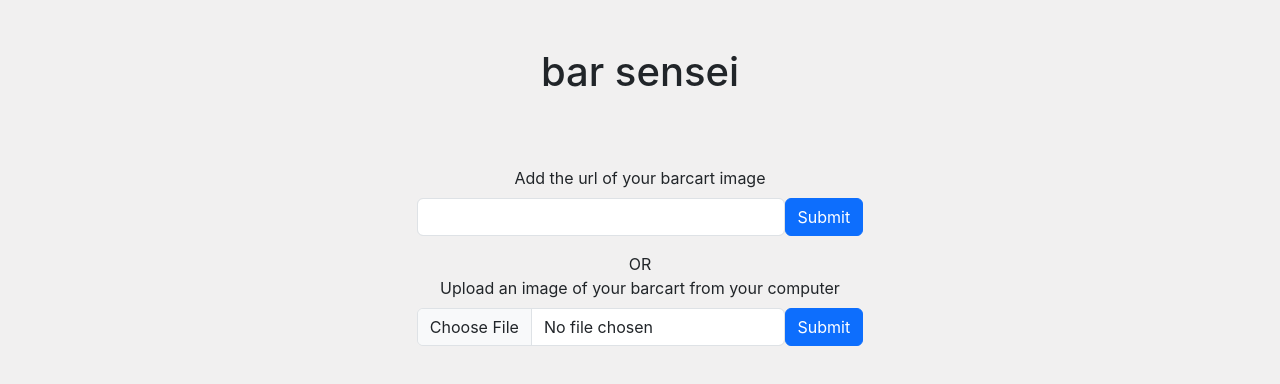
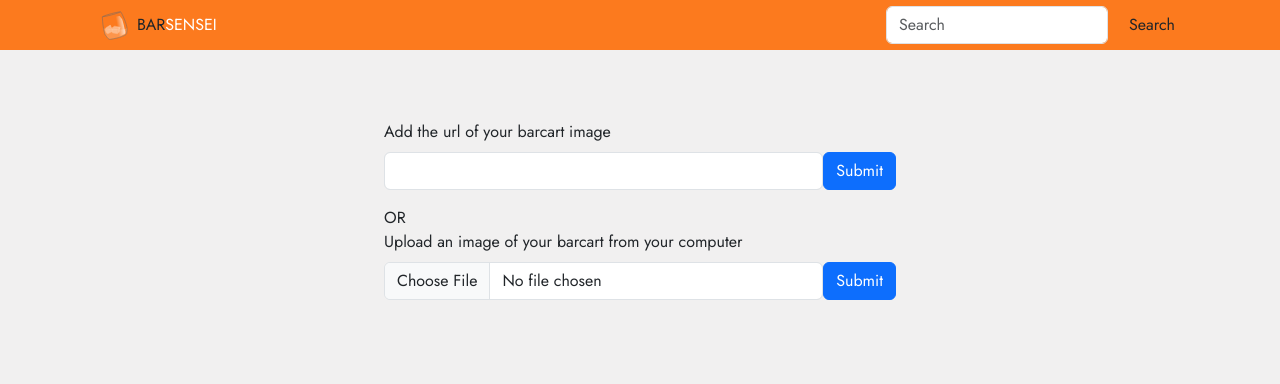
Before and after one commit to kpatterson395/bartender, a Next.js app: page / in a window 1280 px wide. Shown: the top 384 px of the page. Built offline with nearby package versions, Linux system fonts and the light colour scheme.

Commit message:
styles + navbar

```diff
--- /dev/null
+++ b/component/Navbar.js
@@ -0,0 +1,125 @@
+import styles from "../styles/Navbar.module.css";
+
+const Navbar = () => {
+  return (
+    <nav className={`${styles.navbar} navbar`}>
+      <div className="container-fluid">
+        <a className={styles.brand}>
+          <svg
+            width="45"
+            height="50"
+            viewBox="0 0 91 98"
+            fill="none"
+            xmlns="http://www.w3.org/2000/svg"
+          >
+            <path
+              d="M24.2983 59.8806L23.2914 55.1932H71L70.3804 62.6773L69.5285 67.2071L65.656 70.0038L56.4396 73.5489L43.6992 76.7789L36.5739 78L33.7083 77.4485L32.1593 75.8335L28.9839 71.8552L26.6217 68.4676L25.4987 65.0801L24.2983 59.8806Z"
+              fill="#FD954B"
+            />
+            <ellipse
+              cx="23.6955"
+              cy="3.84574"
+              rx="23.6955"
+              ry="3.84574"
+              transform="matrix(0.999999 0.00169834 -0.00164144 0.999999 23.4086 51.1112)"
+              fill="#FC7A1E"
+            />
+            <ellipse
+              cx="6.91378"
+              cy="1.00145"
+              rx="6.91378"
+              ry="1.00145"
+              transform="matrix(0.993748 0.11165 -0.107953 0.994156 26.7939 55.8941)"
+              fill="#FD954B"
+            />
+            <ellipse
+              cx="7.53067"
+              cy="1.00164"
+              rx="7.53067"
+              ry="1.00164"
+              transform="matrix(0.99981 -0.019498 0.0188449 0.999822 40.7012 57.4262)"
+              fill="#FD954B"
+            />
+            <g opacity="0.6">
+              <path
+                d="M29.3167 65.0168L26.2489 59.3005L27.2121 55.9649C27.4358 55.1904 27.9553 54.5361 28.6551 54.1475L36.9581 49.5369L40.8608 56.8088C41.2348 57.5057 41.3207 58.3259 41.0997 59.0912L40.1319 62.4424L33.3581 66.2038C31.9096 67.0082 30.1002 66.4767 29.3167 65.0168Z"
+                fill="white"
+              />
+              <path
+                d="M26.2489 59.3005L29.3167 65.0168C30.1002 66.4767 31.9096 67.0082 33.3581 66.2038L40.1319 62.4424M26.2489 59.3005L35.6454 54.0827M26.2489 59.3005L27.2121 55.9649C27.4358 55.1904 27.9553 54.5361 28.6551 54.1475L36.9581 49.5369M40.1319 62.4424L35.6454 54.0827M40.1319 62.4424L41.0997 59.0912C41.3207 58.3259 41.2348 57.5057 40.8608 56.8088L36.9581 49.5369M35.6454 54.0827L36.9581 49.5369"
+                stroke="#FEE4D2"
+              />
+            </g>
+            <g opacity="0.6">
+              <path
+                d="M40.0047 61.5103L41.3231 54.2209L44.4904 52.0004C45.1467 51.5403 45.9612 51.3645 46.7515 51.5124L57.0279 53.4355L55.3943 62.4679C55.2541 63.2427 54.8154 63.9295 54.1726 64.3801L50.9824 66.6167L42.4196 65.0142C40.791 64.7095 39.7098 63.1407 40.0047 61.5103Z"
+                fill="white"
+              />
+              <path
+                d="M41.3231 54.2209L40.0047 61.5103C39.7098 63.1407 40.791 64.7095 42.4196 65.0142L50.9824 66.6167M41.3231 54.2209L52.8348 56.3752M41.3231 54.2209L44.4904 52.0004C45.1467 51.5403 45.9612 51.3645 46.7515 51.5124L57.0279 53.4355M50.9824 66.6167L52.8348 56.3752M50.9824 66.6167L54.1726 64.3801C54.8154 63.9295 55.2542 63.2427 55.3943 62.4679L57.0279 53.4355M52.8348 56.3752L57.0279 53.4355"
+                stroke="#FEE4D2"
+              />
+            </g>
+            <path
+              opacity="0.4"
+              d="M24.2983 59.8806L23.2914 55.1932C24.2983 56.059 24.9447 56.2226 27.1115 57.068L36.4917 58.4618C41.081 58.5833 45.3272 58.8492 49.6778 58.8492L64.4893 57.7631C69.5285 56.4821 68.2401 56.872 71 55.1932L70.3804 62.6773L69.5285 67.2071L65.656 70.0038L56.4396 73.5489L43.6992 76.7789L36.5739 78L33.7083 77.4485L32.1593 75.8335L28.9839 71.8552L26.6217 68.4676L25.4987 65.0801L24.2983 59.8806Z"
+              fill="#FD954B"
+            />
+            <ellipse
+              opacity="0.2"
+              cx="23.6955"
+              cy="3.84574"
+              rx="23.6955"
+              ry="3.84574"
+              transform="matrix(0.999999 0.00169834 -0.00164144 0.999999 23.4086 51.1112)"
+              fill="#FC7A1E"
+            />
+            <path
+              opacity="0.6"
+              d="M30.4205 53.663L29.8826 43.9245C29.8645 43.5954 30.0096 43.2785 30.2707 43.0773L43.3117 33.0279C43.4375 32.931 43.5845 32.8654 43.7406 32.8366L55.2335 30.715C55.606 30.6462 55.9854 30.7938 56.2135 31.0964L61.0475 37.5083C61.1212 37.6061 61.1763 37.7165 61.2101 37.8342L63.9163 47.2559L67.4919 63.2387C67.5359 63.4353 67.5195 63.6406 67.4448 63.8277L66.3689 66.5235C66.2797 66.7469 66.1129 66.9308 65.8992 67.0412L55.9881 72.1621C55.8909 72.2123 55.7862 72.2462 55.6781 72.2625L33.322 75.6326C32.7634 75.7168 32.246 75.3219 32.1798 74.761L31.68 70.5264L30.4205 53.663Z"
+              fill="url(#paint0_linear_1402_3312)"
+            />
+            <path
+              d="M21.0544 32.1094C21.0544 32.7056 21.0544 34.0516 21.0544 34.6196C21.0544 34.7936 21.0589 34.9669 21.068 35.1407C21.1051 35.8461 21.2091 37.8097 21.2702 38.8416L21.5756 42.3923L22.012 47.3633L22.7537 52.5119L23.7137 57.7048C24.1064 59.2878 24.8918 62.4983 24.8918 62.6758C24.8918 62.8977 25.7645 66.1822 25.8081 66.5372C25.843 66.8213 26.2299 67.6912 26.419 68.0907C26.7681 68.6825 27.5099 69.9282 27.6844 70.1767C27.8589 70.4253 30.4043 73.6535 31.6551 75.2365L32.6737 76.4654C33.2308 77.1375 33.9885 77.6135 34.8358 77.8237V77.8237C35.1576 77.9036 35.4881 77.9439 35.8197 77.9439H36.635C37.2409 77.9439 37.8455 77.8889 38.4414 77.7794L43.829 76.79C46.578 76.1686 52.1195 74.9258 52.2941 74.9258C52.5122 74.9258 58.8828 72.751 59.1883 72.6622C59.4144 72.5965 63.6703 70.7766 66.2401 69.6732C66.6298 69.5058 67.0036 69.307 67.3604 69.0777L68.4121 68.4021C68.9986 68.0253 69.4613 67.4842 69.7424 66.8463V66.8463C69.833 66.6407 69.9039 66.427 69.9541 66.2081L70.1841 65.2057L70.4459 62.6758L70.7077 59.0807L70.9695 55.9738V55.9738C70.9695 55.1194 70.8574 54.2687 70.6361 53.4434L70.1841 51.7573L69.3114 48.251L67.3042 41.9928L65.3843 37.155L63.3335 32.2817L61.0209 27.3905L59.0579 23.9819L58.099 22.4505"
+              stroke="#69696A"
+            />
+            <path
+              d="M56.8452 22.4055C57.1695 22.3889 57.4357 22.3874 57.6455 22.3986C57.4683 22.5135 57.2361 22.6457 56.9458 22.7939C56.0675 23.2424 54.7507 23.7909 53.0839 24.4033C49.7554 25.626 45.0859 27.0832 39.8663 28.483C34.6466 29.8828 29.8778 30.9567 26.3893 31.5621C24.6423 31.8653 23.2309 32.0484 22.2493 32.0987C21.925 32.1153 21.6588 32.1168 21.449 32.1056C21.6261 31.9908 21.8584 31.8585 22.1486 31.7103C23.027 31.2618 24.3437 30.7133 26.0106 30.1009C29.3391 28.8782 34.0085 27.421 39.2282 26.0212C44.4478 24.6214 49.2167 23.5475 52.7051 22.9421C54.4521 22.6389 55.8636 22.4558 56.8452 22.4055Z"
+              stroke="#69696A"
+            />
+
+            <defs>
+              <linearGradient
+                id="paint0_linear_1402_3312"
+                x1="32.5206"
+                y1="66.6696"
+                x2="65.3542"
+                y2="60.8243"
+                gradientUnits="userSpaceOnUse"
+              >
+                <stop offset="0.625" stop-color="white" stop-opacity="0" />
+                <stop offset="0.989583" stop-color="white" />
+              </linearGradient>
+            </defs>
+          </svg>
+          <p className={styles.title}>
+            bar<span className={styles.subset}>sensei</span>
+          </p>
+        </a>
+        <form className="d-flex" role="search">
+          <input
+            className="form-control me-2"
+            type="search"
+            placeholder="Search"
+            aria-label="Search"
+          />
+          <button className="btn" type="submit">
+            Search
+          </button>
+        </form>
+      </div>
+    </nav>
+  );
+};
+
+export default Navbar;
--- a/pages/index.js
+++ b/pages/index.js
@@ -3,6 +3,7 @@ import styles from "../styles/Home.module.css";
 import axios from "axios";
 import { useEffect, useState } from "react";
 import { liquorTypes } from "../lib/data";
+import Navbar from "../component/Navbar";
 
 const token = process.env.API_TOKEN;
 
@@ -73,30 +74,6 @@ export default function Home() {
     }
   }, [imgUrl]);
 
-  // const handleSubmit = async (e) => {
-  //   e.preventDefault();
-  //   setLoading(true);
-  //   try {
-  //     const results = await axios.post("/api/generateListFromImage", {
-  //       image_url: uploadImage,
-  //     });
-  //     const {
-  //       resultingList,
-  //       potentialDrinkList,
-  //       currentLiquorList,
-  //       placeholder,
-  //     } = results.data;
-  //     setResultingList(resultingList);
-  //     setCurrentLiquorList(currentLiquorList);
-  //     setPotentialDrinkList(potentialDrinkList);
-  //     setPlaceholder(placeholder);
-  //     setUploadImage("");
-  //     setLoading(false);
-  //   } catch (e) {
-  //     console.log(e);
-  //   }
-  // };
-
   const clearImage = () => {
     setResultingList([]);
     setCurrentLiquorList([]);
@@ -108,8 +85,8 @@ export default function Home() {
   };
 
   return (
-    <div className="container text-center">
-      <h1 className="mt-5">bar sensei</h1>
+    <div>
+      <Navbar />
 
       <div className="d-flex justify-content-center">
         <div className={styles.form}>
--- /dev/null
+++ b/styles/Navbar.module.css
@@ -0,0 +1,18 @@
+.navbar {
+  background-color: #fc7a1e;
+  padding: 0em 5em;
+}
+
+.brand {
+  display: flex;
+  align-items: center;
+}
+
+.title {
+  display: inline-block;
+  text-transform: uppercase;
+}
+
+.subset {
+  color: white;
+}
--- a/styles/globals.css
+++ b/styles/globals.css
@@ -1,10 +1,11 @@
+@import url("https://fonts.googleapis.com/css2?family=Jost:wght@400;500;600&display=swap");
+
 html,
 body {
   padding: 0;
   margin: 0;
   background-color: #f1f0f0;
-  font-family: Inter, -apple-system, BlinkMacSystemFont, Segoe UI, Roboto,
-    Oxygen, Ubuntu, Cantarell, Fira Sans, Droid Sans, Helvetica Neue, sans-serif;
+  font-family: "Jost", sans-serif;
 }
 
 a {
```
